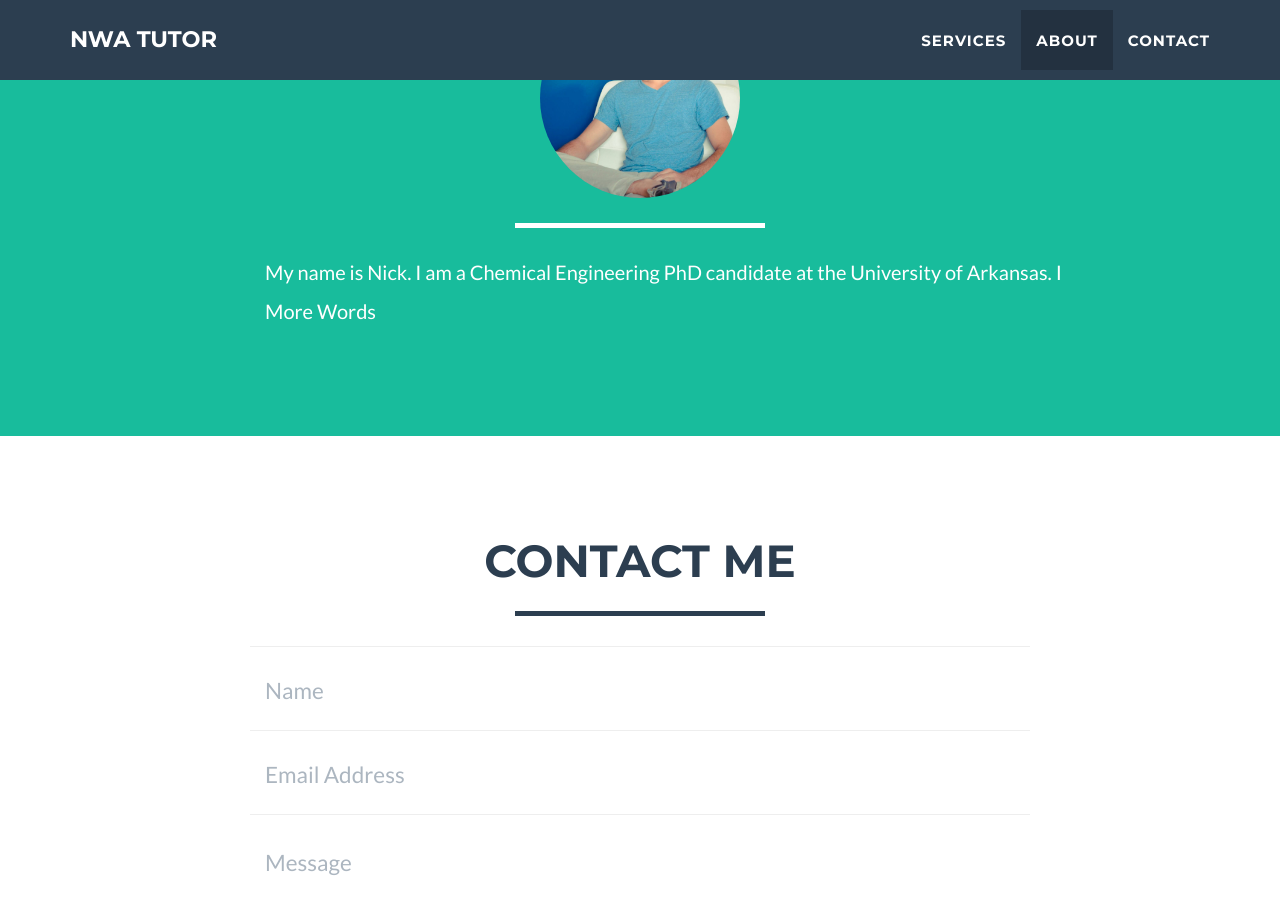
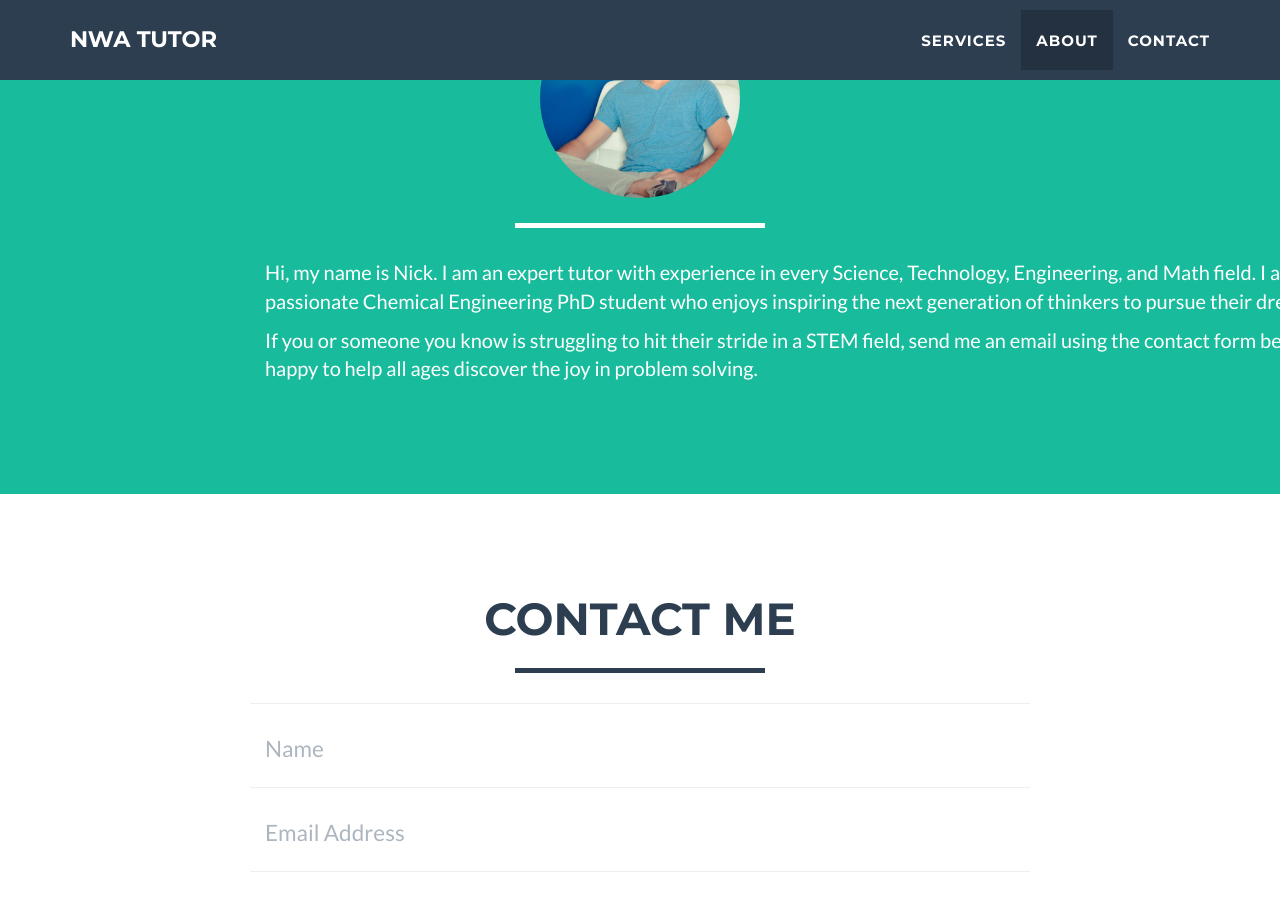
Before and after one commit to nick-transition/nick-transition.github.io, a Jekyll site: the page built from index.html, in a window 1280 px wide and 900 px high, scrolled down 1551 px. Built offline with Jekyll 4.4.1, drawn with Linux system fonts in a browser that asks for light colours.

Commit message:
Add more about text

```diff
--- a/_includes/about.html
+++ b/_includes/about.html
@@ -10,9 +10,11 @@
             </div>
             <div class="row">
                 <div class="col-lg-12 col-lg-offset-2">
-                    <p>My name is Nick. I am a Chemical Engineering PhD candidate at the University of Arkansas.
-                    I </p>
-                    <p>More Words</p>
+                    <p>Hi, my name is Nick. I am an expert tutor with experience in every Science, Technology,
+                      Engineering, and Math field. I am a passionate Chemical Engineering PhD student who enjoys
+                      inspiring the next generation of thinkers to pursue their dreams.
+                    <p>If you or someone you know is struggling to hit their stride in a STEM field, send me an
+                    email using the contact form below. I am happy to help all ages discover the joy in problem solving.</p>
             </div>
         </div>
     </section>
```
